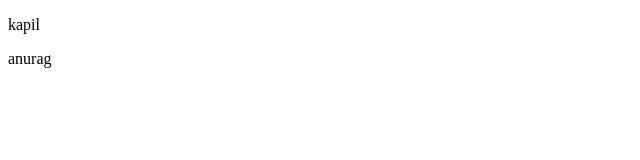
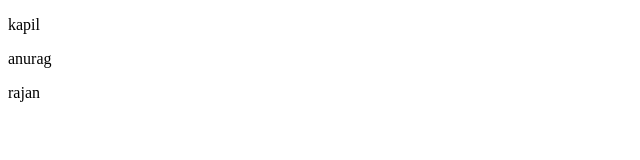
Before and after one commit to kapil053/testRepoForSession, a plain HTML site: page index.html in a window 1280 px wide. Shown: the full height of the page, 0-640 px from the left. Drawn offline with Linux system fonts and the light colour scheme.

Commit message:
added rajan

```diff
--- a/index.html
+++ b/index.html
@@ -7,6 +7,6 @@
 <body>
 <p>kapil</p>
 <p>anurag</p>
-
+<p>rajan</p>
 </body>
 </html>
```
